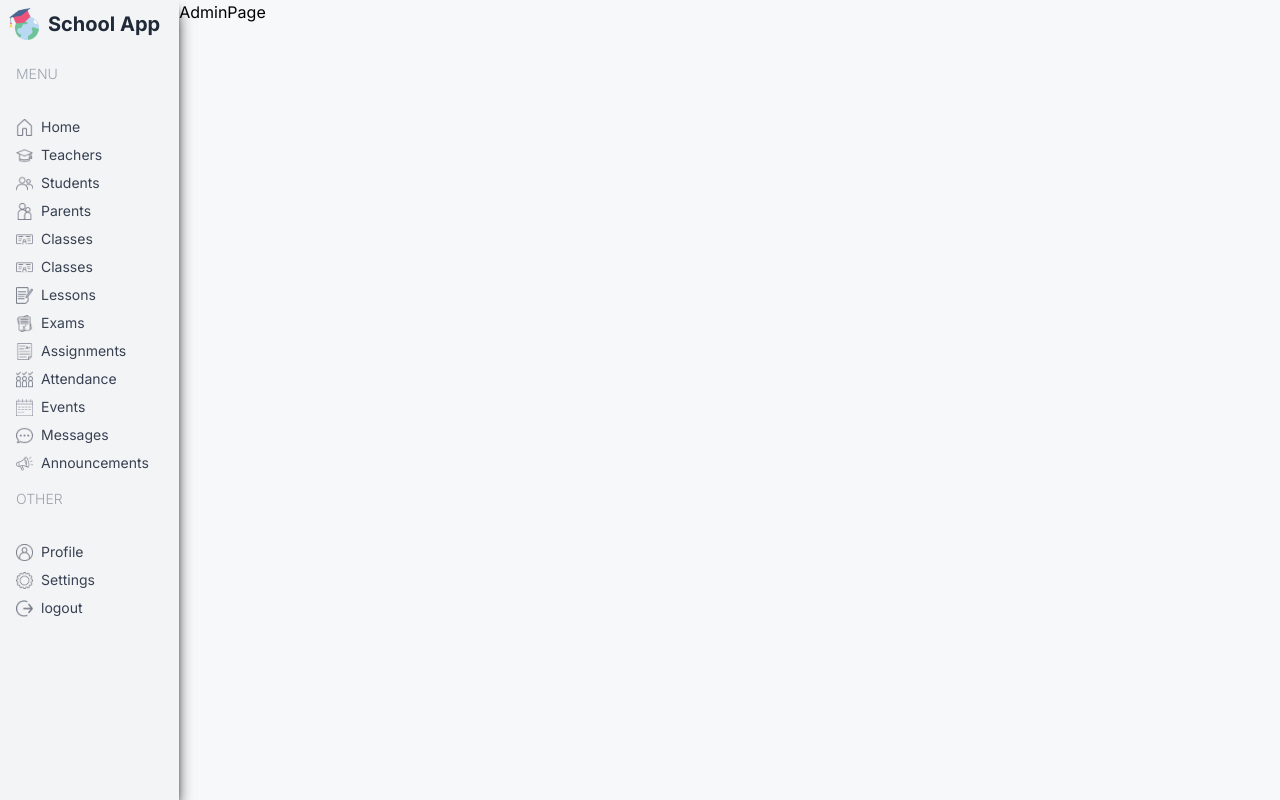
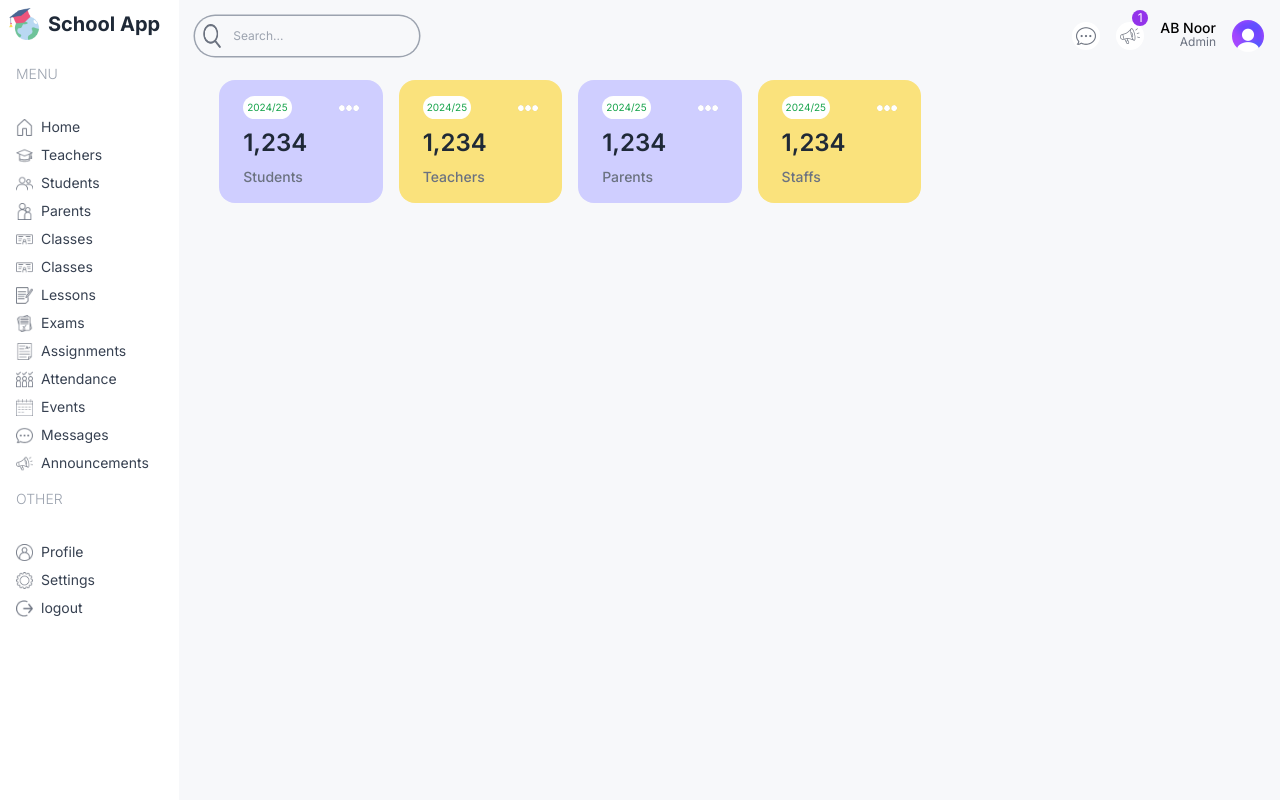
Before and after one commit to MdAbdullahIbnNoor/nextjs-school-dashboard, a Next.js app: page /dashboard/admin in a window 1280 px wide. Built offline with nearby package versions, Linux system fonts and the light colour scheme.

Commit message:
made some progress in dashboard ui

```diff
--- a/src/app/components/Navbar.tsx
+++ b/src/app/components/Navbar.tsx
@@ -1,6 +1,46 @@
+import Image from "next/image"
+
 const Navbar = () => {
   return (
-    <div className=''>Navbar</div>
+    <div className='flex items-center justify-between p-4 '>
+      {/* Search Bar */}
+      <div className="hidden md:flex gap-2 p-2 ring-[1.5px] ring-gray-400 rounded-full text-xs">
+        <Image src="/search.png"
+          alt=""
+          width={18}
+          height={7}
+          className=""
+          />
+        <input type="text" placeholder="Search..." className="w-[200px] p-1 bg-transparent outline-none"/>
+      </div>
+      {/* Icons & user*/}
+      <div className="flex items-center gap-4 justify-end w-full">
+        <div className="bg-white rounded-full w-7 h-7 flex items-center justify-center cursor-pointer">
+          <Image src="/message.png"
+            alt=""
+            width={20}
+            height={20} />
+        </div>
+
+        <div className="bg-white rounded-full w-7 h-7 flex items-center justify-center cursor-pointer relative">
+          <Image src="/announcement.png"
+            alt=""
+            width={20}
+            height={20} />
+          <div className="absolute -top-3 -right-1 text-xs bg-purple-600 w-4 h-4 rounded-full text-white flex items-center justify-center">1</div>
+        </div>
+        <div className="flex flex-col items-end">
+          <span className="text-sm leading-3 font-medium">AB Noor</span>
+          <span className="text-xs text-gray-500">Admin</span>
+        </div>
+        <Image src="/avatar.png"
+          alt=""
+          width={32}
+          height={32}
+          className="rounded-full"
+        />
+      </div>
+    </div>
   )
 }
 
--- /dev/null
+++ b/src/app/components/UserCard.tsx
@@ -0,0 +1,16 @@
+import Image from "next/image"
+
+const UserCard = ({type}: {type:string}) => {
+  return (
+    <div className='rounded-2xl odd:bg-adminPurple even:bg-adminYellow flex-1 flex-wrap p-2 lg:px-6 lg:py-4 space-y-2'>
+        <div className="flex flex-col lg:flex-row justify-start lg:justify-between lg:items-center">
+            <span className="text-[10px] bg-white text-green-600 rounded-full p-1">2024/25</span>
+            <Image src="/more.png" alt="" width={20} height={20}/>
+        </div>
+        <h1 className="text-gray-800 text-2xl font-semibold my-2">1,234</h1>
+        <h2 className="text-gray-500 capitalize text-sm font-medium">{type}s</h2>
+    </div>
+  )
+}
+
+export default UserCard
--- a/src/app/dashboard/admin/page.tsx
+++ b/src/app/dashboard/admin/page.tsx
@@ -1,6 +1,21 @@
+import UserCard from "@/app/components/UserCard"
+
 const AdminPage = () => {
   return (
-    <div className=''>AdminPage</div>
+    <div className='p-2 flex-col md:flex-row'>
+      {/* Left */}
+      <div className="w-full lg:w-2/3">
+      {/* User Cards */}
+      <div className="flex gap-4 justify-between flex-wrap">
+        <UserCard type="student"/>
+        <UserCard type="teacher"/>
+        <UserCard type="parent"/>
+        <UserCard type="staff"/>
+      </div>
+      </div>
+      {/* Right */}
+      <div className="w-full lg:w-1/3"></div>
+    </div>
   )
 }
 
--- a/src/app/dashboard/layout.tsx
+++ b/src/app/dashboard/layout.tsx
@@ -1,6 +1,7 @@
 import Image from "next/image";
 import Link from "next/link";
 import Menu from "../components/Menu";
+import Navbar from "../components/Navbar";
 
 export default function DashboardLayout({
     children,
@@ -10,7 +11,7 @@
     return (
         <div className="h-screen flex">
             {/* Left */}
-            <div className="w-[14%] md:w-[8%] lg:w-[16%] xl:w-[14%] bg-gray-100 shadow-lg shadow-black drop-shadow-sm">
+            <div className="w-[14%] md:w-[8%] lg:w-[16%] xl:w-[14%]">
                 <Link href="/" className="flex gap-2 items-center m-2">
                     <Image
                         src="/logo.png"
@@ -23,10 +24,15 @@
                         School App
                     </span>
                 </Link>
-                <Menu/>
+                <Menu />
             </div>
             {/* right */}
-            <div className="w-[86%] md:w-[92%] lg:w-[84%] xl:w-[86%] bg-[#F7F8FA]">{children}</div>
+            <div className="w-[86%] md:w-[92%] lg:w-[84%] xl:w-[86%] bg-[#F7F8FA] overflow-scroll">
+                <Navbar/>
+                <div className="pl-8">
+                {children}
+                </div>
+            </div>
         </div>
     );
 }
--- a/tailwind.config.ts
+++ b/tailwind.config.ts
@@ -13,6 +13,14 @@
         "gradient-conic":
           "conic-gradient(from 180deg at 50% 50%, var(--tw-gradient-stops))",
       },
+      colors: {
+        adminSky: "#C3EBFA",
+        adminSkyLight: "#EDF9FD",
+        adminPurple: "#CFCEFF",
+        adminPurpleLight: "#F1F0FF",
+        adminYellow: "#FAE27C",
+        adminYellowLight: "#FEFCE8",
+      },
     },
   },
   plugins: [],
```
Also changed, not shown: package.json (+6 -4 lines), 1 other file (tests, documents, lock files or other folders).
